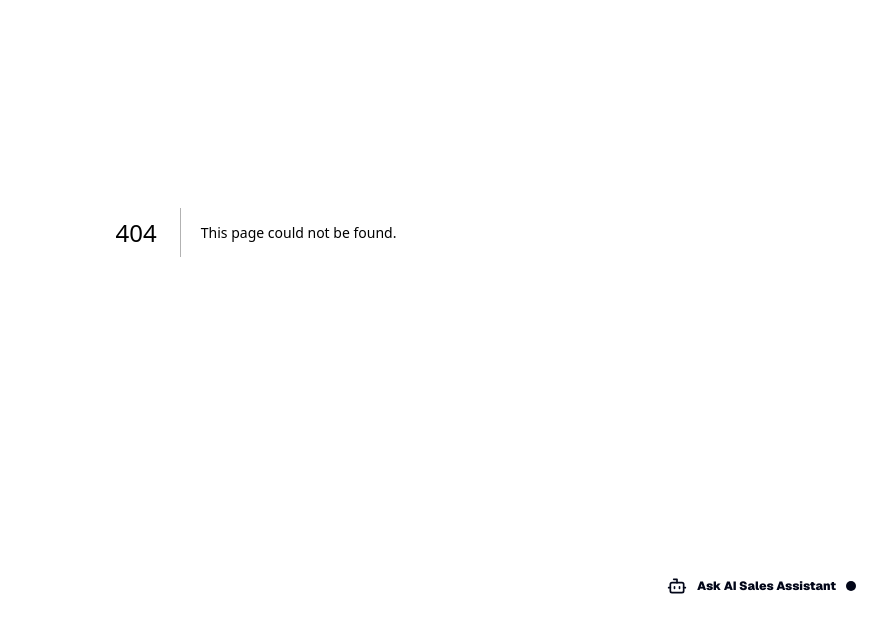
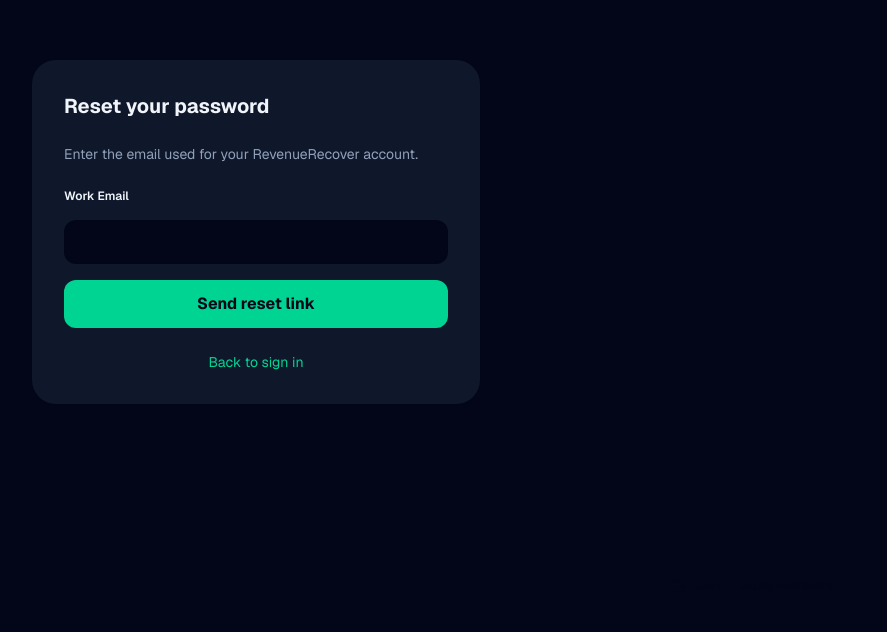
Before and after one commit to akashpardeshi188-design/revenuerecover-ai, a Next.js app: page /forgot-password in a window 1280 px wide. Before the commit this address had no page. Shown: the part 168-800 px from the top of the page, without its empty margins (384-1271 px from the left). Built offline with nearby package versions, Linux system fonts and the light colour scheme.

Commit message:
feat: add Supabase signup and password recovery

```diff
--- /dev/null
+++ b/app/forgot-password/page.tsx
@@ -0,0 +1,32 @@
+'use client';
+
+import React, { useState } from 'react';
+import Link from 'next/link';
+import { createClient } from '@/lib/supabase/client';
+
+export default function ForgotPasswordPage() {
+  const [email, setEmail] = useState('');
+  const [error, setError] = useState('');
+  const [notice, setNotice] = useState('');
+  const [loading, setLoading] = useState(false);
+
+  const submit = async (event: React.FormEvent<HTMLFormElement>) => {
+    event.preventDefault();
+    setError('');
+    setNotice('');
+    setLoading(true);
+    try {
+      const supabase = createClient();
+      const redirectTo = new URL('/auth/callback?next=/auth/update-password', window.location.origin).toString();
+      const { error: resetError } = await supabase.auth.resetPasswordForEmail(email.trim(), { redirectTo });
+      if (resetError) setError(resetError.message);
+      else setNotice('If an account exists for this email, password reset instructions will be sent.');
+    } catch (cause) {
+      setError(cause instanceof Error ? cause.message : 'Unable to request a reset right now.');
+    } finally {
+      setLoading(false);
+    }
+  };
+
+  return <div className="min-h-screen bg-slate-950 text-slate-100 flex items-center justify-center p-4"><main className="w-full max-w-md bg-slate-900 border border-slate-800 rounded-3xl p-8 space-y-6"><h1 className="text-xl font-bold">Reset your password</h1><p className="text-sm text-slate-400">Enter the email used for your RevenueRecover account.</p>{error && <p role="alert" className="text-sm text-rose-200">{error}</p>}{notice && <p role="status" className="text-sm text-emerald-200">{notice}</p>}<form onSubmit={submit} className="space-y-4"><label htmlFor="email" className="block text-xs font-semibold">Work Email</label><input id="email" type="email" value={email} onChange={e=>setEmail(e.target.value)} autoComplete="email" required className="w-full bg-slate-950 border border-slate-800 rounded-xl p-3 text-sm" /><button disabled={loading} className="w-full py-3 rounded-xl bg-emerald-400 disabled:opacity-60 text-slate-950 font-bold">{loading ? 'Sending…' : 'Send reset link'}</button></form><Link href="/login" className="block text-center text-emerald-400 text-sm hover:underline">Back to sign in</Link></main></div>;
+}
```
